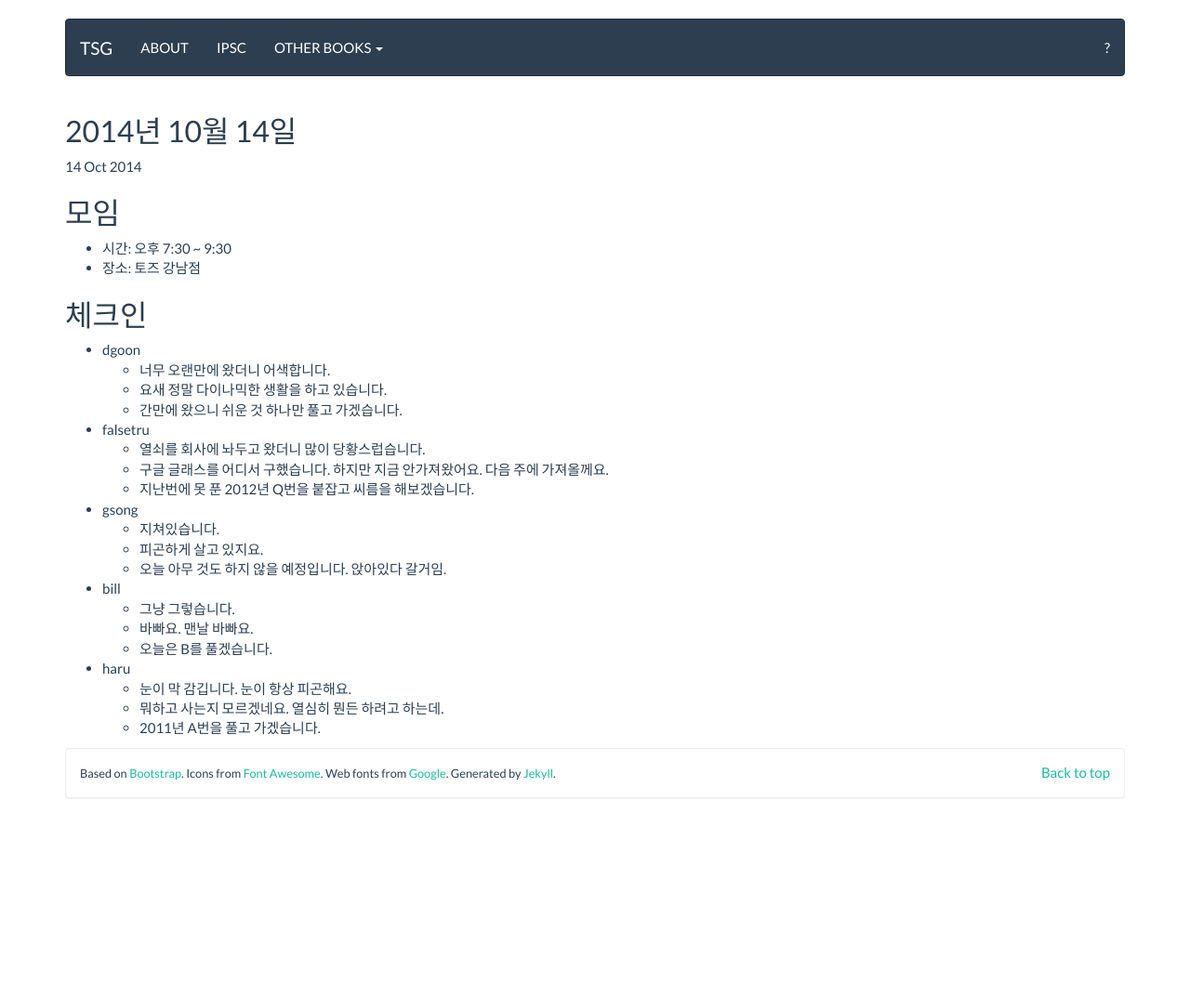
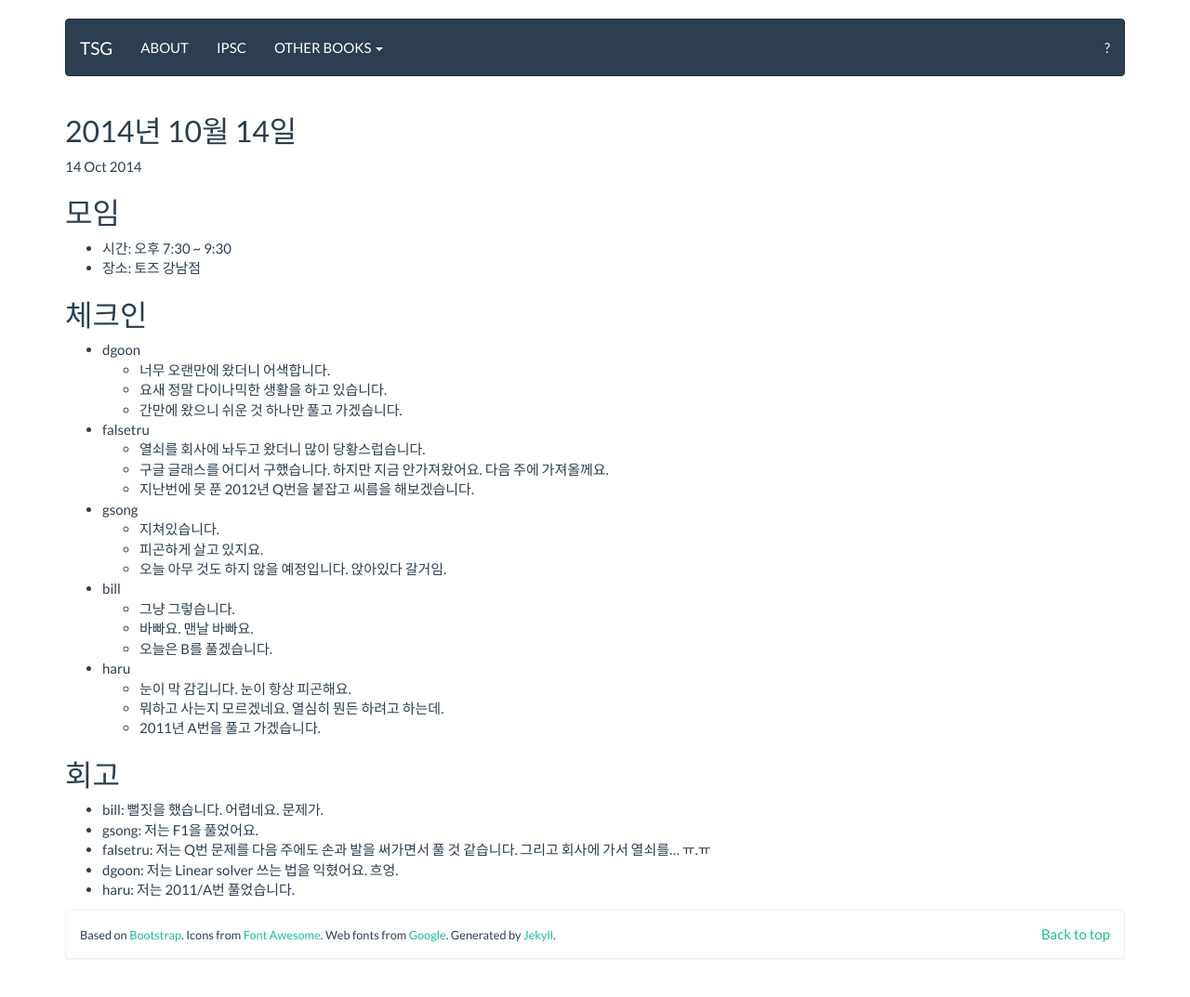
Before and after one commit to tuestudy/tuestudy.github.io, a Jekyll site: the page built from _posts/2014-10-14-tsg-ipsc-off.markdown, in a window 1280 px wide. Shown: the whole page at 93% size. Built offline with Jekyll 4.4.1, drawn with Linux system fonts in a browser that asks for light colours; Markdown is read by kramdown in place of the engine named in the settings; before the commit the page ends 900 px from its top, so only the background shows below that.

Commit message:
2014-10-14 회고

```diff
--- a/_posts/2014-10-14-tsg-ipsc-off.markdown
+++ b/_posts/2014-10-14-tsg-ipsc-off.markdown
@@ -33,3 +33,11 @@
     * 눈이 막 감깁니다. 눈이 항상 피곤해요.
     * 뭐하고 사는지 모르겠네요. 열심히 뭔든 하려고 하는데.
     * 2011년 A번을 풀고 가겠습니다.
+
+## 회고
+
+* bill: 뻘짓을 했습니다. 어렵네요. 문제가.
+* gsong: 저는 F1을 풀었어요.
+* falsetru: 저는 Q번 문제를 다음 주에도 손과 발을 써가면서 풀 것 같습니다. 그리고 회사에 가서 열쇠를... ㅠ.ㅠ
+* dgoon: 저는 Linear solver 쓰는 법을 익혔어요. 흐엉.
+* haru: 저는 2011/A번 풀었습니다.
```
